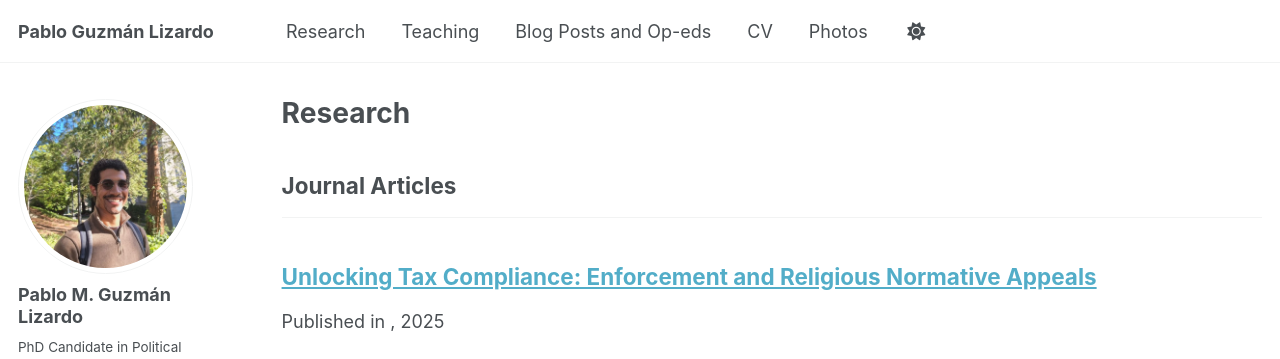
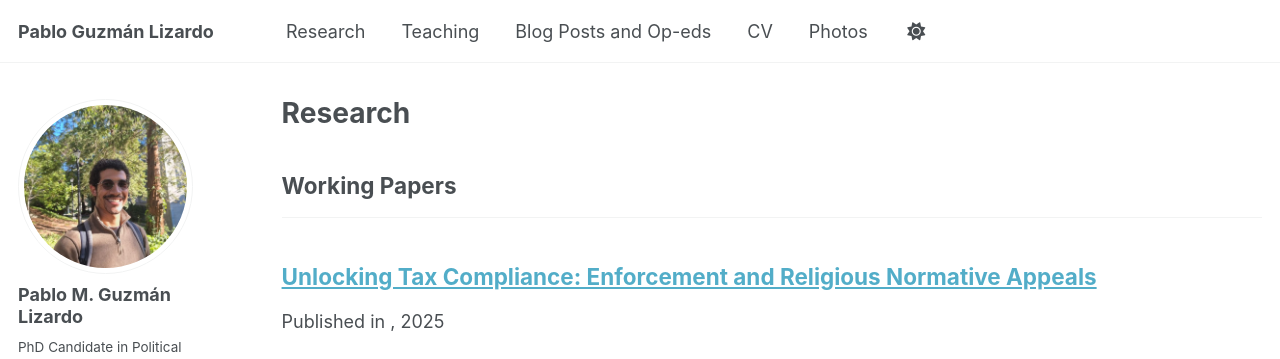
Before and after one commit to pguzmanlizardo/pguzmanlizardo.github.io, a Jekyll site: the page built from _pages/publications.html, in a window 1280 px wide and 900 px high. Shown: the top 359 px of the window. Built offline with Jekyll 4.4.1, drawn with Linux system fonts in a browser that asks for light colours; some web fonts are replaced; a script that is not in the unit is left out.

Commit message:
Update _config.yml
Update the title in the _config.yml tab.

```diff
--- a/_config.yml
+++ b/_config.yml
@@ -83,7 +83,7 @@
   books:
     title: 'Books'
   manuscripts:
-    title: 'Journal Articles'
+    title: 'Working Papers'
   conferences:
     title: 'Conference Papers'
 
```
